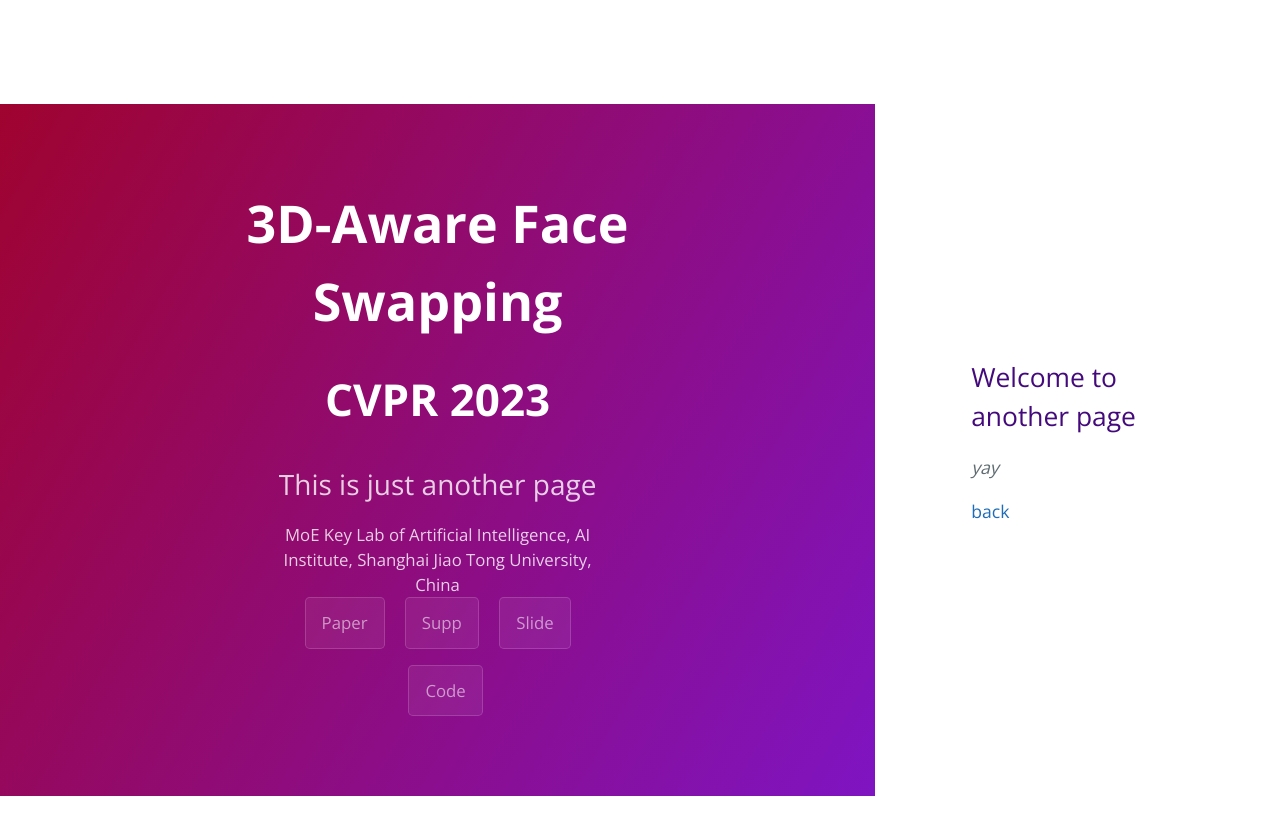
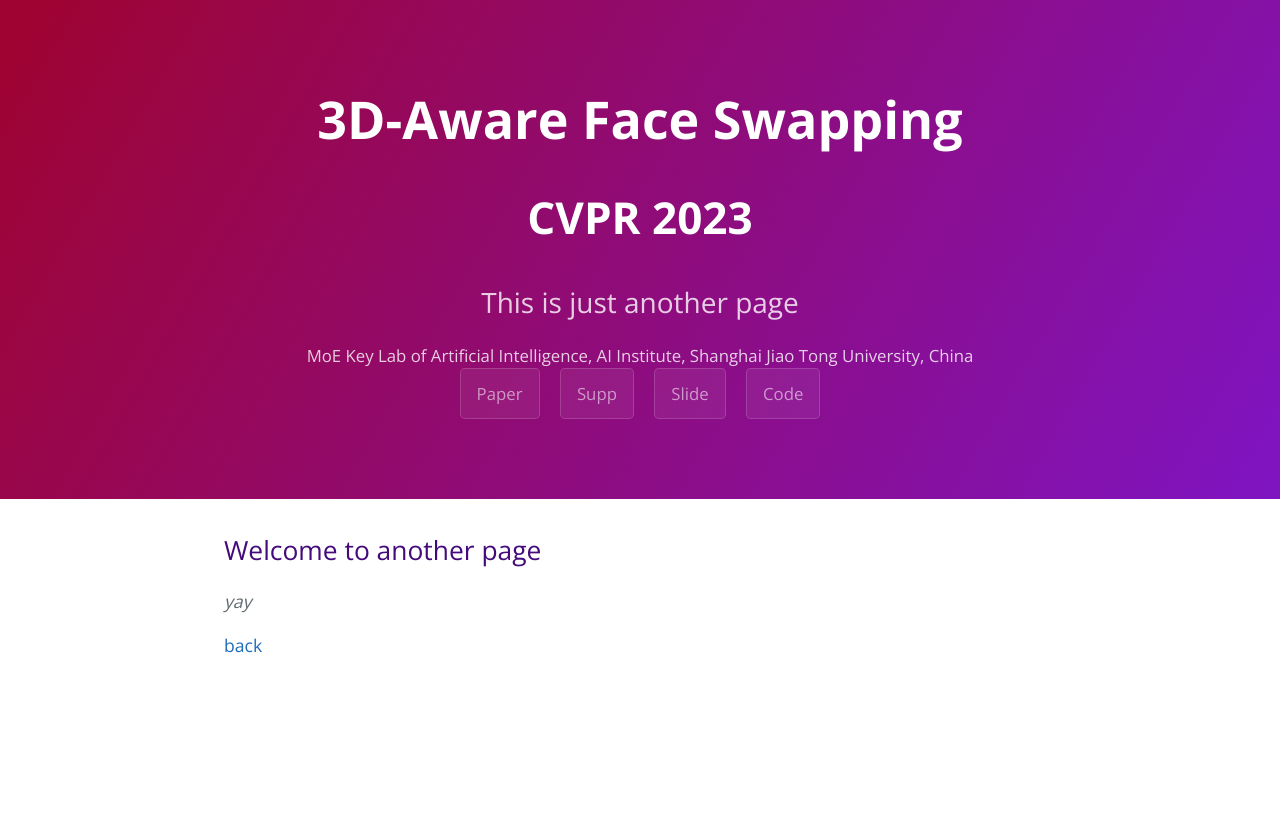
Before and after one commit to lyx0208/3dSwap, a Jekyll site: the page built from another-page.md, in a window 1280 px wide. Shown: the top 835 px of the page. Built offline with Jekyll 4.4.1, drawn with Linux system fonts in a browser that asks for light colours.

Commit message:
Update default.html

```diff
--- a/_layouts/default.html
+++ b/_layouts/default.html
@@ -13,25 +13,19 @@
     {% include head-custom.html %}
   </head>
 
-  <style>
-  body {
-    display: flex;
-    align-items: center;
-    justify-content: center;
-    min-height: 100vh;
-  }
-</style>
-
   <body>
     <a id="skip-to-content" href="#content">Skip to the content.</a>
 
+    <style>
+      .project-tagline {
+      margin-bottom: 20px;
+    }
+    </style>
     <header class="page-header" role="banner">
       <h1 class="project-name">3D-Aware Face Swapping</h1>
       <h1 class="conference">CVPR 2023</h1>
       <h2 class="project-tagline">{{ page.description | default: site.description | default: site.github.project_tagline }}</h2>
       <h3 class="institute">MoE Key Lab of Artificial Intelligence, AI Institute, Shanghai Jiao Tong University, China<br>
-      <div class="empty-line"></div>
-      <div class="empty-line"></div>
       <a href="https://openaccess.thecvf.com/content/CVPR2023/papers/Li_3D-Aware_Face_Swapping_CVPR_2023_paper.pdf" class="btn">Paper</a>
       <a href="https://openaccess.thecvf.com/content/CVPR2023/supplemental/Li_3D-Aware_Face_Swapping_CVPR_2023_supplemental.pdf" class="btn">Supp</a>
       <a href="https://cvpr.thecvf.com/media/cvpr-2023/Slides/22645.pdf" class="btn">Slide</a>
```
